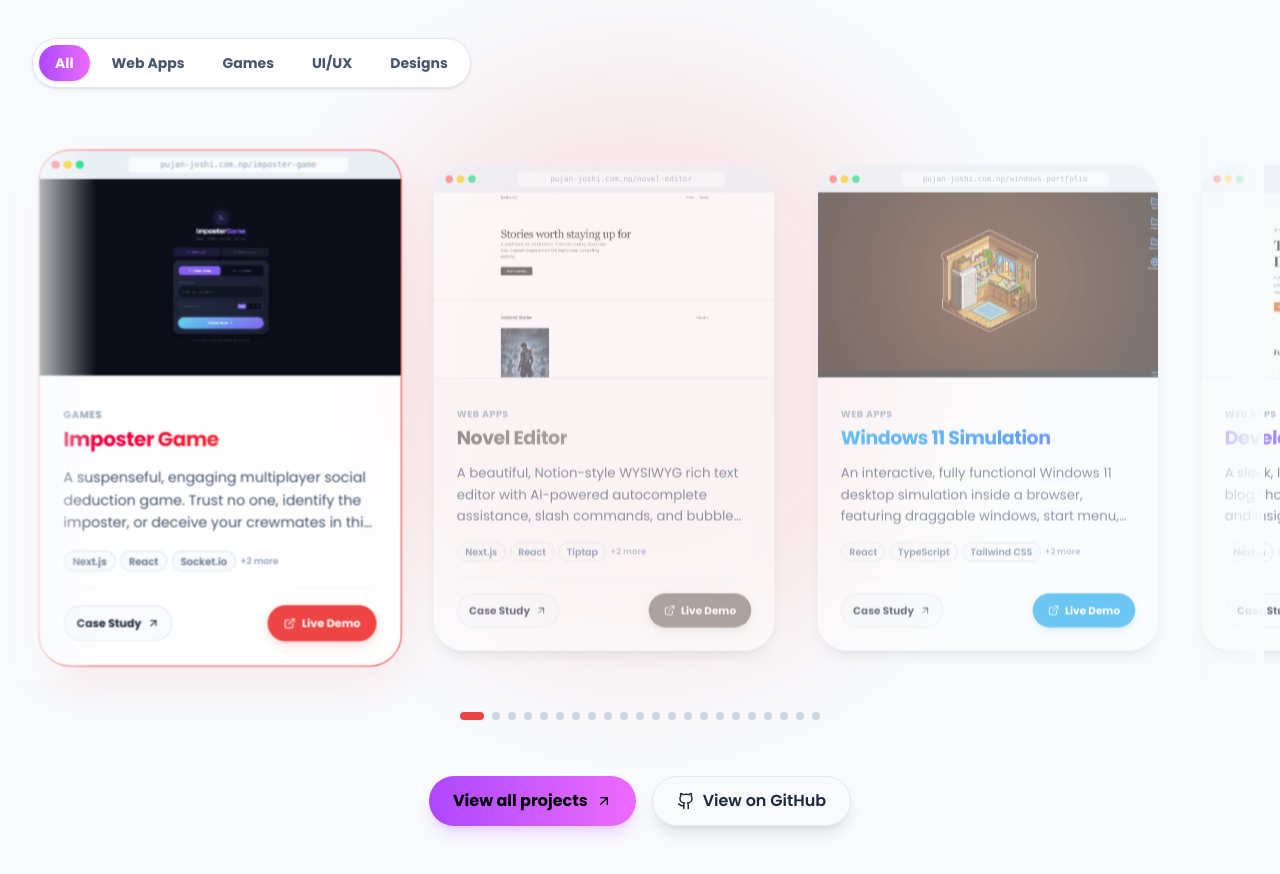
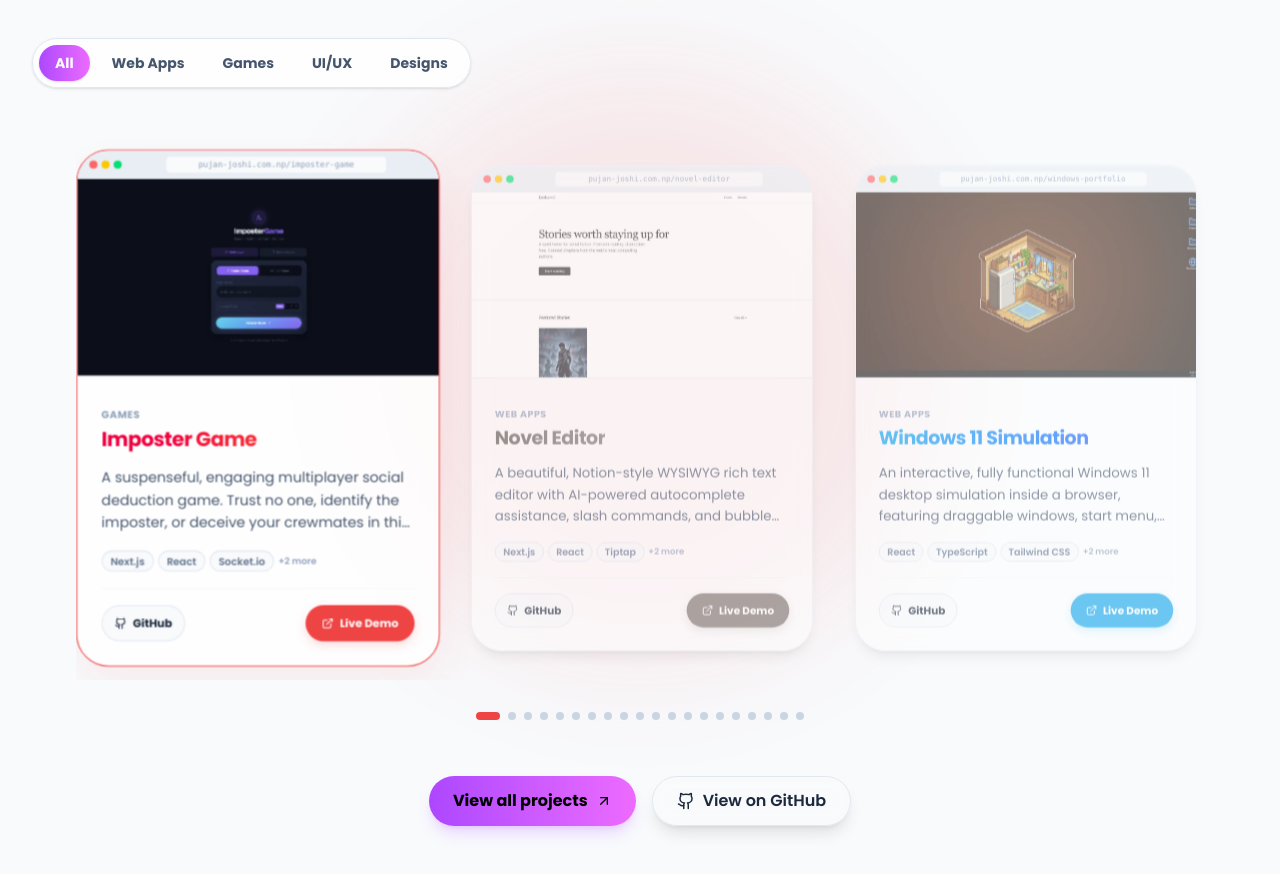
Before and after one commit to pujanjoci/Profile-Next-, a Next.js app: page / in a window 1280 px wide. Shown: the part 2020-2894 px from the top of the page. Built offline with nearby package versions, Linux system fonts and the light colour scheme.

Commit message:
feat: adjust projects carousel to fit exactly 3 cards, remove fade overlays, and show github repo links

```diff
--- a/app/components/Projects.tsx
+++ b/app/components/Projects.tsx
@@ -17,6 +17,7 @@
   const categories = ['All', 'Web Apps', 'Games', 'UI/UX', 'Designs'] as const
   const [selectedCategory, setSelectedCategory] = useState<typeof categories[number]>('All')
   const [activeIndex, setActiveIndex] = useState(0)
+  const [visibleCards, setVisibleCards] = useState(1)
 
   const containerRef = useRef<HTMLDivElement>(null)
   const trackRef = useRef<HTMLDivElement>(null)
@@ -24,6 +25,22 @@
 
   const [cardWidth, setCardWidth] = useState(360)
   const [maxScroll, setMaxScroll] = useState(0)
+
+  // Track viewport sizes to determine number of visible cards
+  useEffect(() => {
+    const handleResize = () => {
+      if (window.innerWidth >= 1024) {
+        setVisibleCards(3)
+      } else if (window.innerWidth >= 768) {
+        setVisibleCards(2)
+      } else {
+        setVisibleCards(1)
+      }
+    }
+    handleResize()
+    window.addEventListener('resize', handleResize)
+    return () => window.removeEventListener('resize', handleResize)
+  }, [])
 
   // Reset index when category changes
   useEffect(() => {
@@ -35,6 +52,15 @@
     if (selectedCategory === 'All') return projects
     return projects.filter((p) => p.category === selectedCategory)
   }, [selectedCategory])
+
+  const maxIndex = Math.max(0, filteredProjects.length - visibleCards)
+
+  // Constrain activeIndex when constraints change
+  useEffect(() => {
+    if (activeIndex > maxIndex) {
+      setActiveIndex(maxIndex)
+    }
+  }, [maxIndex, activeIndex])
 
   const selectedProject = filteredProjects[activeIndex] || filteredProjects[0] || projects[0]
 
@@ -59,10 +85,10 @@
       window.removeEventListener('resize', updateConstraints)
       clearTimeout(timer)
     }
-  }, [filteredProjects, activeIndex])
+  }, [filteredProjects, activeIndex, visibleCards])
 
   const handleNext = () => {
-    setActiveIndex((prev) => Math.min(filteredProjects.length - 1, prev + 1))
+    setActiveIndex((prev) => Math.min(maxIndex, prev + 1))
   }
 
   const handlePrev = () => {
@@ -82,7 +108,7 @@
       indexChange = -1
     }
 
-    const nextIndex = Math.max(0, Math.min(filteredProjects.length - 1, activeIndex + indexChange))
+    const nextIndex = Math.max(0, Math.min(maxIndex, activeIndex + indexChange))
     setActiveIndex(nextIndex)
   }
 
@@ -161,7 +187,7 @@
                 type="button"
                 aria-label="Next project"
                 onClick={handleNext}
-                disabled={activeIndex === filteredProjects.length - 1}
+                disabled={activeIndex === maxIndex}
                 className="inline-flex h-11 w-11 items-center justify-center rounded-full border border-slate-200 bg-white text-slate-800 transition hover:bg-slate-50 hover:scale-105 active:scale-95 disabled:opacity-40 disabled:hover:scale-100 disabled:cursor-not-allowed cursor-pointer dark:border-white/10 dark:bg-neutral-900 dark:text-white dark:hover:bg-neutral-800"
               >
                 <ChevronRight size={18} />
@@ -205,25 +231,21 @@
           </div>
         </motion.div>
 
-        {/* Draggable Deck Viewport */}
+        {/* Draggable Deck Viewport - Fits exactly 3 projects on desktop, 2 on tablet, and 1 on mobile */}
         <div
           ref={containerRef}
-          className="relative w-full overflow-visible py-4"
+          className="relative w-full mx-auto overflow-hidden py-4 max-w-[290px] xs:max-w-[320px] sm:max-w-[360px] md:max-w-[744px] lg:max-w-[1128px]"
         >
-          {/* Glass Fade overlays on bounds to mask the exit slides */}
-          <div className="pointer-events-none absolute inset-y-0 -left-4 w-12 sm:w-20 bg-gradient-to-r from-slate-50 to-transparent dark:from-neutral-950 z-20" />
-          <div className="pointer-events-none absolute inset-y-0 -right-4 w-12 sm:w-20 bg-gradient-to-l from-slate-50 to-transparent dark:from-neutral-950 z-20" />
-
           {/* Draggable sliding row track */}
           <motion.div
             ref={trackRef}
             drag="x"
             dragConstraints={{ left: -maxScroll, right: 0 }}
-            dragElastic={0.15}
+            dragElastic={0.1}
             onDragEnd={handleDragEnd}
             animate={{ x: activeTranslation }}
             transition={{ type: 'spring', stiffness: 220, damping: 26 }}
-            className="flex gap-6 cursor-grab active:cursor-grabbing w-max px-2"
+            className="flex gap-6 cursor-grab active:cursor-grabbing w-max px-0.5"
           >
             {filteredProjects.map((project, idx) => {
               const isActive = idx === activeIndex
@@ -252,7 +274,7 @@
                   {/* Top Part: Mockup Browser Box */}
                   <div className="relative aspect-[16/10] overflow-hidden bg-slate-100 border-b border-slate-200/60 dark:bg-neutral-800 dark:border-neutral-800/60">
                     {/* Mockup Top Header */}
-                    <div className="h-7 bg-slate-200/50 px-3 flex items-center gap-1 border-b border-slate-200/40 dark:bg-neutral-800/50 dark:border-neutral-700/30">
+                    <div className="h-7 bg-slate-200/50 px-3 flex items-center gap-1 border-b border-slate-200/40 dark:bg-neutral-800/50 dark:border-reveal-700/30">
                       <div className="h-2 w-2 rounded-full bg-red-400" />
                       <div className="h-2 w-2 rounded-full bg-yellow-400" />
                       <div className="h-2 w-2 rounded-full bg-green-400" />
@@ -316,15 +338,17 @@
                         )}
                       </div>
 
-                      {/* Action Links */}
+                      {/* Action Links - Replacing Case Study with Git Repository Link */}
                       <div className="flex items-center justify-between gap-2 border-t border-slate-100/80 pt-4 dark:border-neutral-800/80">
-                        <Link
-                          href={`/projects/${projectSlug}`}
+                        <a
+                          href={project.repoUrl}
+                          target="_blank"
+                          rel="noopener noreferrer"
                           className="inline-flex h-9 items-center justify-center gap-1.5 rounded-full border border-slate-200 bg-slate-50 px-3 text-[11px] font-bold text-slate-800 transition hover:bg-slate-100 hover:border-slate-300 active:scale-95 cursor-pointer dark:border-white/10 dark:bg-neutral-800 dark:text-white dark:hover:bg-neutral-700"
                         >
-                          <span>Case Study</span>
-                          <ArrowUpRight size={12} />
-                        </Link>
+                          <Github size={12} />
+                          <span>GitHub</span>
+                        </a>
                         <a
                           href={project.liveUrl}
                           target="_blank"
@@ -347,13 +371,13 @@
           </motion.div>
         </div>
 
-        {/* Sync Pagination Dots Indicators */}
+        {/* Sync Pagination Dots Indicators - Limited to the scrollable scroll positions */}
         <div className="flex justify-center flex-wrap gap-2 mt-8">
-          {filteredProjects.map((project, idx) => {
+          {Array.from({ length: maxIndex + 1 }).map((_, idx) => {
             const isActive = idx === activeIndex
             return (
               <button
-                key={project.title}
+                key={idx}
                 onClick={() => setActiveIndex(idx)}
                 className={`h-2 rounded-full transition-all duration-300 cursor-pointer ${
                   isActive ? '' : 'bg-slate-300 dark:bg-neutral-800'
@@ -362,7 +386,7 @@
                   width: isActive ? '24px' : '8px',
                   backgroundColor: isActive ? selectedProject.glowColor : undefined,
                 }}
-                title={`Go to project ${idx + 1}`}
+                title={`Go to slide ${idx + 1}`}
               />
             )
           })}
```
